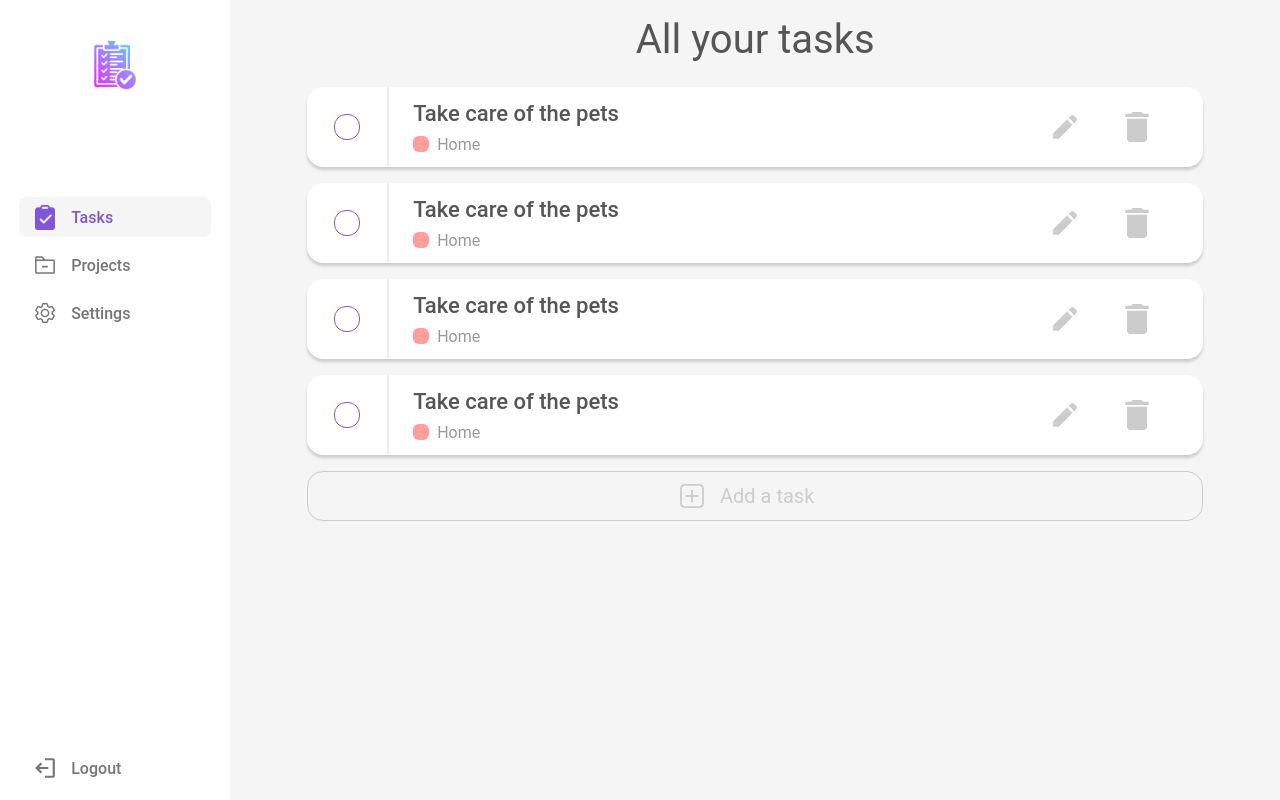
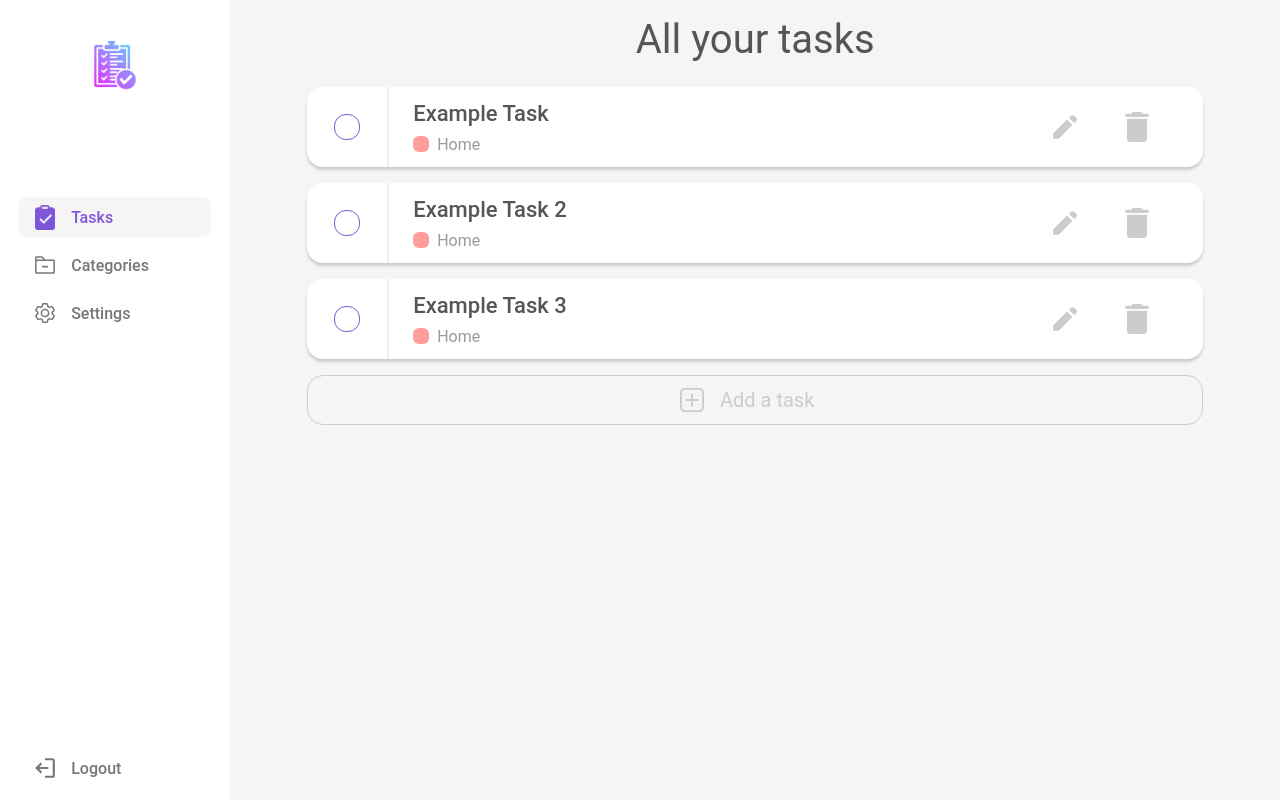
Before and after one commit to tran-thanh-phong/ToDoList, a React (Vite) app: page / in a window 1280 px wide. Built offline with nearby package versions, Linux system fonts and the light colour scheme.

Commit message:
taskList context, addTask and checkTask

```diff
--- a/src/components/task-card/task-card.tsx
+++ b/src/components/task-card/task-card.tsx
@@ -1,32 +1,36 @@
-import React, {useState} from "react";
+import React, {useState, useContext} from "react";
 import * as S from "./styles";
 import EditIcon from "../../assets/img/edit.svg";
 import EraseIcon from "../../assets/img/erase.svg";
+import { TaskListContext } from "../../contexts/taskTypeContext";
+import { TaskListType } from "../../contexts/taskType";
 
 /* eslint-disable-next-line */
 export interface TaskCardProps {
+  id: number;
   name: string;
   list: string;
   color: string;
+  done: boolean
 }
 
-const TaskCard: React.FC<TaskCardProps> = ({name, list, color}) => {
-  const [check, setCheck] = useState(false);
+const TaskCard: React.FC<TaskCardProps> = ({id, name, list, color, done}) => {
+  const { checkTask } = useContext(TaskListContext) as TaskListType;
 
   function handleCheck() {
-    setCheck(!check);
+    checkTask(id);
   }
 
   return (
     <S.Container>
       <S.CheckField>
         <S.CheckboxRing onClick={handleCheck}>
-          <S.CheckFill done={check}></S.CheckFill>
+          <S.CheckFill done={done}></S.CheckFill>
         </S.CheckboxRing>
       </S.CheckField>
 
       <S.Description>
-        <S.Name done={check}>{name}</S.Name>
+        <S.Name done={done}>{name}</S.Name>
         <S.ListBelong>
           <S.ColorTag color={color}/>
           <S.ListName>{list}</S.ListName>
--- /dev/null
+++ b/src/contexts/taskType.ts
@@ -0,0 +1,13 @@
+export interface TaskProps {
+    id: number;
+    title: string;
+    done: boolean;
+    categories: string;
+    color: string;
+}
+
+export type TaskListType = {
+    taskList: TaskProps[];
+    addTask: (task: TaskProps) => void;
+    checkTask: (id: number) => void;
+}
--- /dev/null
+++ b/src/contexts/taskTypeContext.tsx
@@ -0,0 +1,61 @@
+import React, {useState, createContext} from "react";
+import {TaskProps, TaskListType} from "./taskType";
+
+interface ChildrenProps {
+    children: React.ReactNode;
+}
+
+export const TaskListContext = createContext<TaskListType | null>(null);
+
+export const TaskListContextProvider : React.FC<ChildrenProps> = ({children}) => {
+    const [taskList, setTaskList] = useState<TaskProps[]>([
+        {
+            id: 1,
+            title: "Example Task",
+            done: false,
+            categories: "Home",
+            color: "#FF9C9C"
+        },
+        {
+            id: 2,
+            title: "Example Task 2",
+            done: false,
+            categories: "Home",
+            color: "#FF9C9C"
+        },
+        {
+            id: 3,
+            title: "Example Task 3",
+            done: false,
+            categories: "Home",
+            color: "#FF9C9C"
+        },
+    ]);
+
+    const addTask = (task: TaskProps) => {
+        const newTask : TaskProps = {
+            id: Math.random(),
+            title: task.title,
+            done: false,
+            categories: task.categories,
+            color: task.color
+        }
+
+        setTaskList([...taskList, newTask]);
+    }
+
+    const checkTask = (id: number) => {
+        taskList.filter((task: TaskProps) => {
+            if (task.id === id) {
+                task.done = !task.done;
+                setTaskList([...taskList]);
+            }
+        });
+    }
+
+    return(
+        <TaskListContext.Provider value={{taskList, addTask, checkTask}}>
+            {children}
+        </TaskListContext.Provider>
+    )
+}
--- a/src/pages/home/home.tsx
+++ b/src/pages/home/home.tsx
@@ -1,4 +1,4 @@
-import React from "react";
+import React, {useContext} from "react";
 import * as S from "./styles";
 import Logo from "../../assets/img/Logo.png"
 import TaskFill from "../../assets/img/taskFill.png";
@@ -8,28 +8,34 @@
 import SidebarItem from "../../components/sidebar-item/sidebar-item";
 import TaskCard from "../../components/task-card/task-card";
 import AddTask from "../../components/add-task/add-task";
+import { TaskListContext } from "../../contexts/taskTypeContext";
+import { TaskListType } from "../../contexts/taskType";
 
 /* eslint-disable-next-line */
 export interface HomeProps {}
 
 const Home:React.FC = ()=>{
+  const {taskList, addTask} = useContext(TaskListContext) as TaskListType;
+
   return(
       <S.Page>
           <S.Sidebar>
               <S.Img src={Logo}/>
               <S.Tabs>
                   <SidebarItem icon={TaskFill} name="Tasks" isActive={true} ></SidebarItem>
-                  <SidebarItem icon={Folder} name="Projects" isActive={false} ></SidebarItem>
+                  <SidebarItem icon={Folder} name="Categories" isActive={false} ></SidebarItem>
                   <SidebarItem icon={Settings} name="Settings" isActive={false} ></SidebarItem>
               </S.Tabs>
               <SidebarItem icon={Logout}name="Logout" isActive={false}></SidebarItem>
           </S.Sidebar>
           <S.Main>
             <S.Header>All your tasks</S.Header>
-            <TaskCard name="Take care of the pets" list="Home" color="#FF9C9C"/>
-            <TaskCard name="Take care of the pets" list="Home" color="#FF9C9C"/>
-            <TaskCard name="Take care of the pets" list="Home" color="#FF9C9C"/>
-            <TaskCard name="Take care of the pets" list="Home" color="#FF9C9C"/>
+
+            {
+              taskList.map(task =>
+                <TaskCard key={task.id} id={task.id} name={task.title} list={task.categories} color={task.color} done={task.done}/>
+              )
+            }
             <AddTask></AddTask>
           </S.Main>
       </S.Page>
```
Also changed, not shown: src/app/app.tsx (+5 -4 lines).
